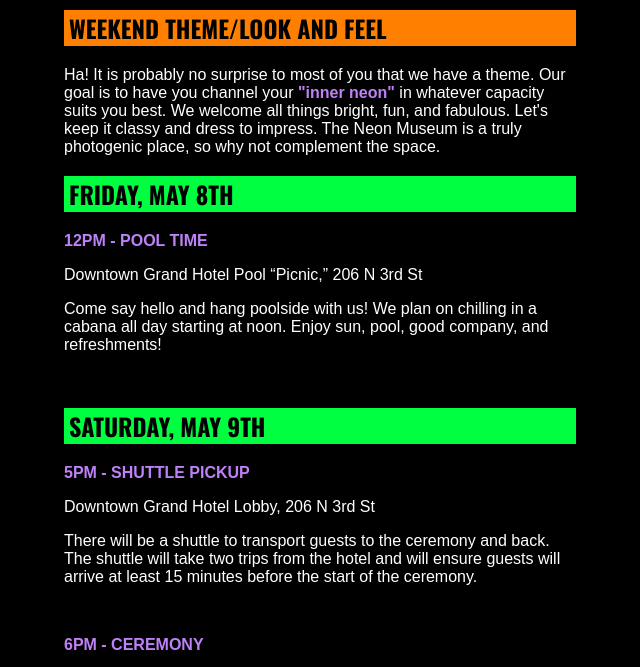
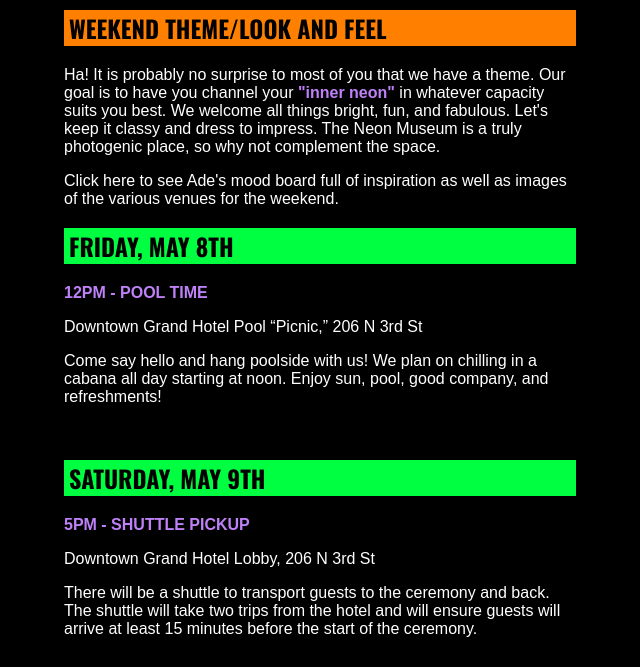
Before and after one commit to ondrae/us, a plain HTML site: page festivities.html in a window 1280 px wide. Shown: the part 125-792 px from the top of the page, without its empty margins (0-640 px from the left). Drawn offline with nearby package versions, Linux system fonts and the light colour scheme; a web font is replaced by a local one.

Commit message:
Update festivities.html

```diff
--- a/festivities.html
+++ b/festivities.html
@@ -14,6 +14,7 @@
       <h1>FESTIVITIES</h1>
       <h2>WEEKEND THEME/LOOK AND FEEL</h2>
       <p>Ha! It is probably no surprise to most of you that we have a theme. Our goal is to have you channel your <b>"inner neon"</b> in whatever capacity suits you best. We welcome all things bright, fun, and fabulous. Let's keep it classy and dress to impress. The Neon Museum is a truly photogenic place, so why not complement the space.</p></P>
+       <a href="http://www.pinterest.com/aderoney/aaah-mood-board/" target="_blank">Click here to see Ade's mood board full of inspiration as well as images of the various venues for the weekend.</a>
       <h2 class="date">FRIDAY, MAY 8TH</h2>
       <p><b>12PM - POOL TIME</b></p>
       <a href="http://www.downtowngrand.com/party/las-vegas-rooftop-pool.html" target="_blank">Downtown Grand Hotel Pool “Picnic,” 206 N 3rd St</a>
```
